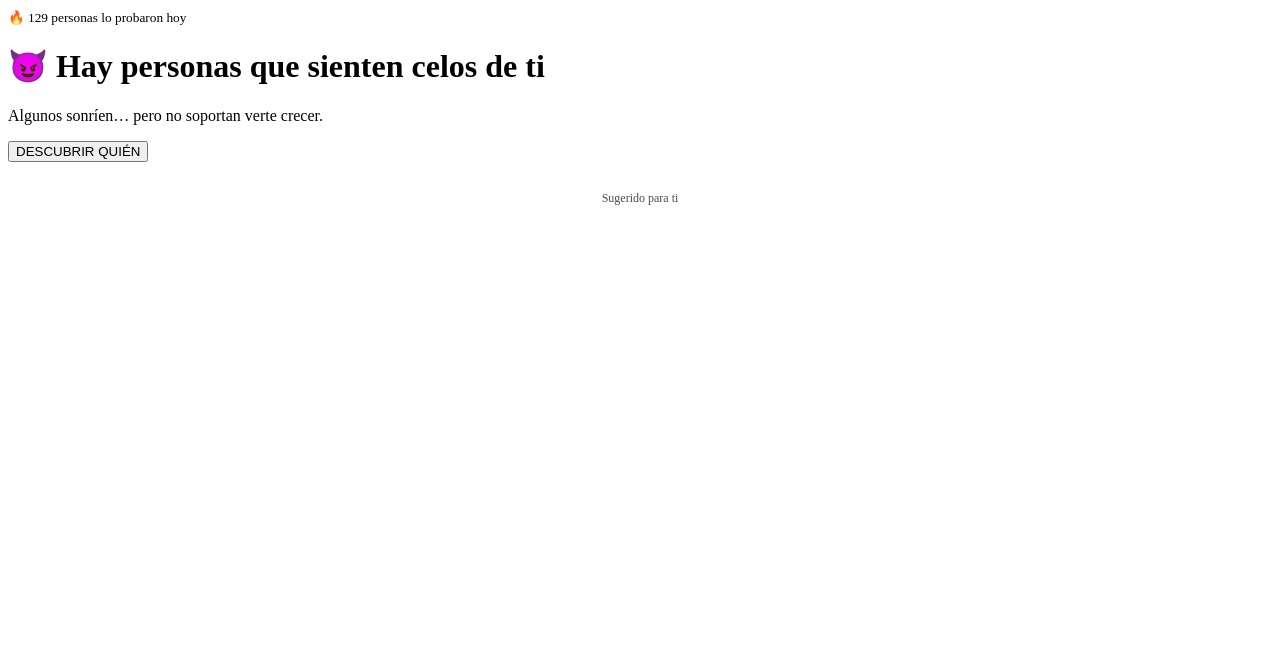
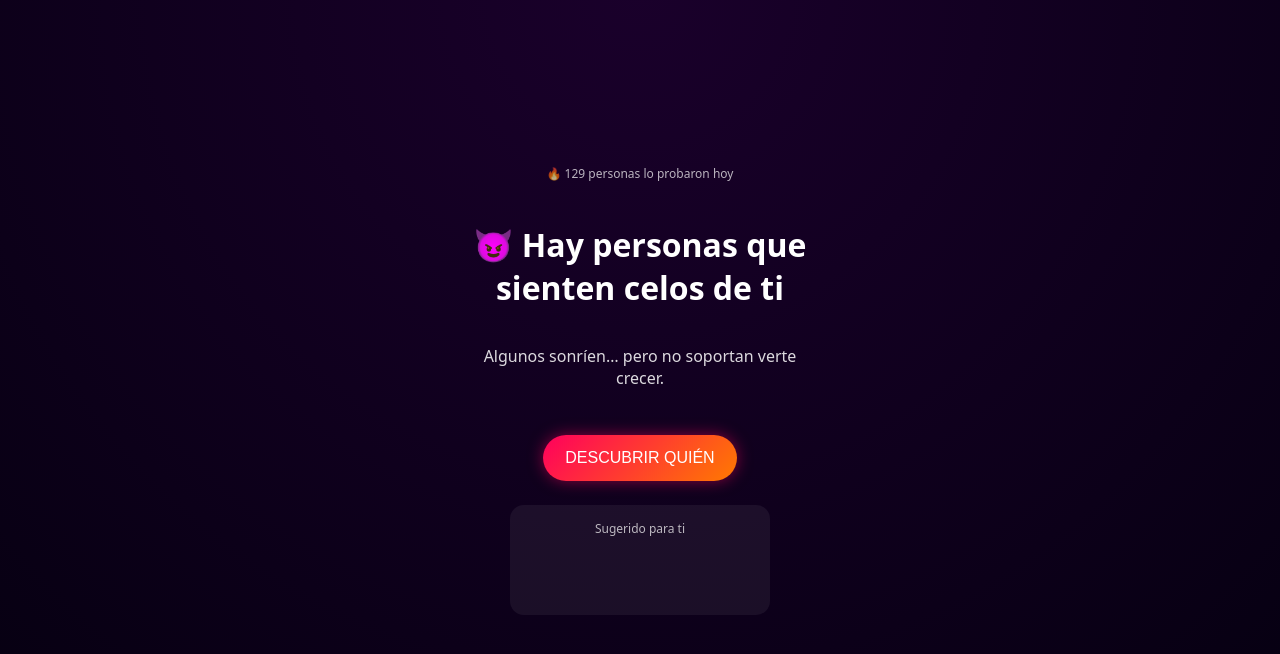
Before and after one commit to lopiensoloprogramo/quienteobserva, a React (Vite) app: page / in a window 1280 px wide. Shown: the top 654 px of the page. Built offline with nearby package versions, Linux system fonts and the light colour scheme.

Commit message:
se añadio publicidad11

```diff
--- a/src/App.css
+++ b/src/App.css
@@ -1,3 +1,113 @@
+* {
+  box-sizing: border-box;
+}
+
+html, body, #root {
+  width: 100%;
+  height: 100%;
+  margin: 0;
+  padding: 0;
+  font-family: system-ui, sans-serif;
+  background: radial-gradient(circle at top, #1a002b, #050010);
+  color: #fff;
+}
+
+/* CONTENEDOR PRINCIPAL */
+.app {
+  width: 100vw;
+  height: 100vh;          /* <- CLAVE */
+  display: flex;
+  align-items: center;
+  justify-content: center;
+  text-align: center;
+  padding: 10px;
+  margin-top: -10px;
+
+}
+
+/* TARJETA */
+.card {
+  width: 100%;
+  max-width: 360px;
+  display: flex;
+  flex-direction: column;
+  gap: 10px;
+  align-items: center;   /* <- CENTRA TEXTO Y BARRA */
+}
+
+/* TEXTOS */
+h1 {
+  font-size: 2rem;
+  margin-bottom: 10px;
+}
+
+p {
+  opacity: 0.85;
+}
+
+.counter {
+  font-size: 12px;
+  opacity: 0.7;
+  margin-bottom: 10px;
+}
+
+/* BOTÓN */
+.btn {
+  margin-top: 20px;
+  background: linear-gradient(135deg, #ff005d, #ff7a00);
+  border: none;
+  color: white;
+  padding: 14px 22px;
+  border-radius: 25px;
+  font-size: 16px;
+  cursor: pointer;
+  box-shadow: 0 0 15px rgba(255, 0, 93, 0.5);
+}
+
+/* LOADING */
+.loading {
+  width: 100%;
+  max-width: 300px;
+}
+
+.bar {
+  width: 100%;
+  height: 10px;
+  background: #222;
+  border-radius: 10px;
+  overflow: hidden;
+  margin: 10px 0;
+}
+
+.fill {
+  height: 100%;
+  background: linear-gradient(90deg, #ff005d, #ff7a00);
+  transition: width 0.1s linear;
+}
+
+/* RESULTADO */
+.result {
+  background: rgba(255,255,255,0.05);
+  border-radius: 16px;
+  padding: 20px;
+  max-width: 320px;
+  box-shadow: 0 0 20px rgba(255,0,93,0.3);
+}
+
+.result ul {
+  margin: 10px 0;
+  padding: 0;
+}
+
+.result li {
+  list-style: none;
+  padding: 6px;
+  background: rgba(255,255,255,0.08);
+  border-radius: 8px;
+  margin-bottom: 6px;
+}
+
+/* Contenedor del bloque sugerido */
 /* CAJA FIJA REAL */
 .promo {
   width: 260px;
```
